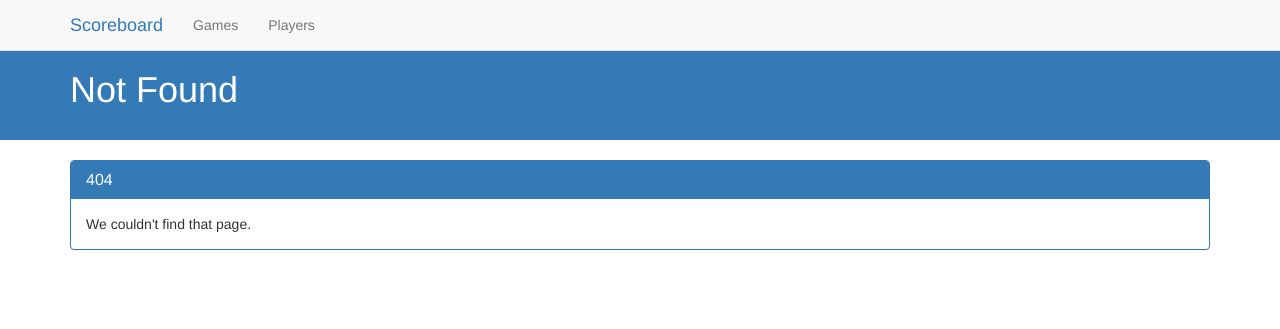
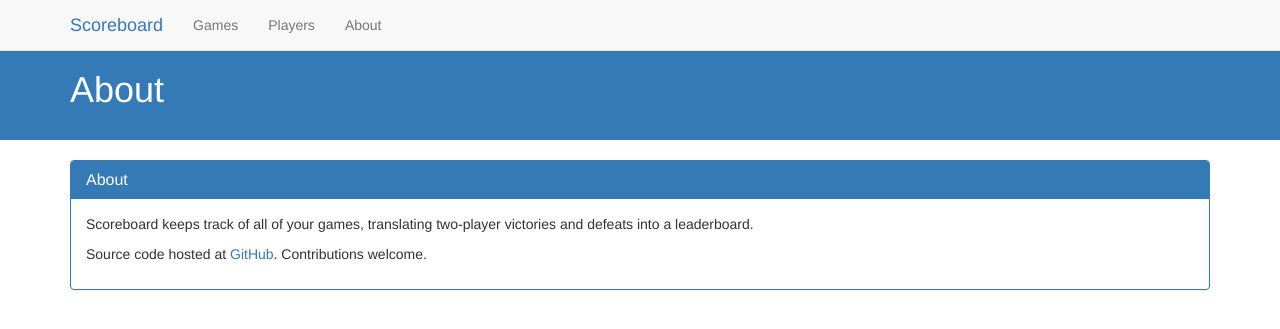
Before and after one commit to JamesLaverack/scoreboard, a Flask app: page /about/ in a window 1280 px wide. Shown: the top 329 px of the page. Run offline with Flask 2, Linux system fonts and the light colour scheme; some libraries are stand-ins or nearby versions.

Commit message:
Add about page

```diff
--- a/app.py
+++ b/app.py
@@ -20,6 +20,14 @@ def api_list_players():
     names = [rec['name'] for rec in cur.fetchall()]
 
     return json.dumps(names)
+
+
+@app.route("/about/")
+def show_about():
+    githubLink = "https://github.com/JamesLaverack/scoreboard"
+
+    return render_template('about.html', githubLink=githubLink)
+
 
 
 @app.route("/")
--- /dev/null
+++ b/templates/about.html
@@ -0,0 +1,29 @@
+{% extends "base.html" %}
+
+{% block title %}
+{{super()}} - About
+{% endblock %}
+
+{% block titlebar %}
+<h1>About</h1>
+{% endblock %}
+
+{% block content %}
+<div class="container">
+    <div class="panel panel-primary">
+    <div class="panel-heading">
+      <h3 class="panel-title">About</h3>
+    </div>
+    <div class="panel-body">
+      <p>
+	Scoreboard keeps track of all of your games, translating two-player victories and defeats into a leaderboard.
+      </p>
+      {% if githubLink is defined %}
+      <p>
+	Source code hosted at <a href="{{ githubLink }}">GitHub</a>. Contributions welcome.
+      </p>
+      {% endif %}
+    </div>
+  </div>
+</div>
+{% endblock %}
--- a/templates/base.html
+++ b/templates/base.html
@@ -22,6 +22,9 @@
       <li>
 	<a href="{{ url_for('show_players') }}">Players</a>
       </li>
+      <li>
+	<a href="{{ url_for('show_about') }}">About</a>
+      </li>
     </ul>
   </div>
 </nav>
```
